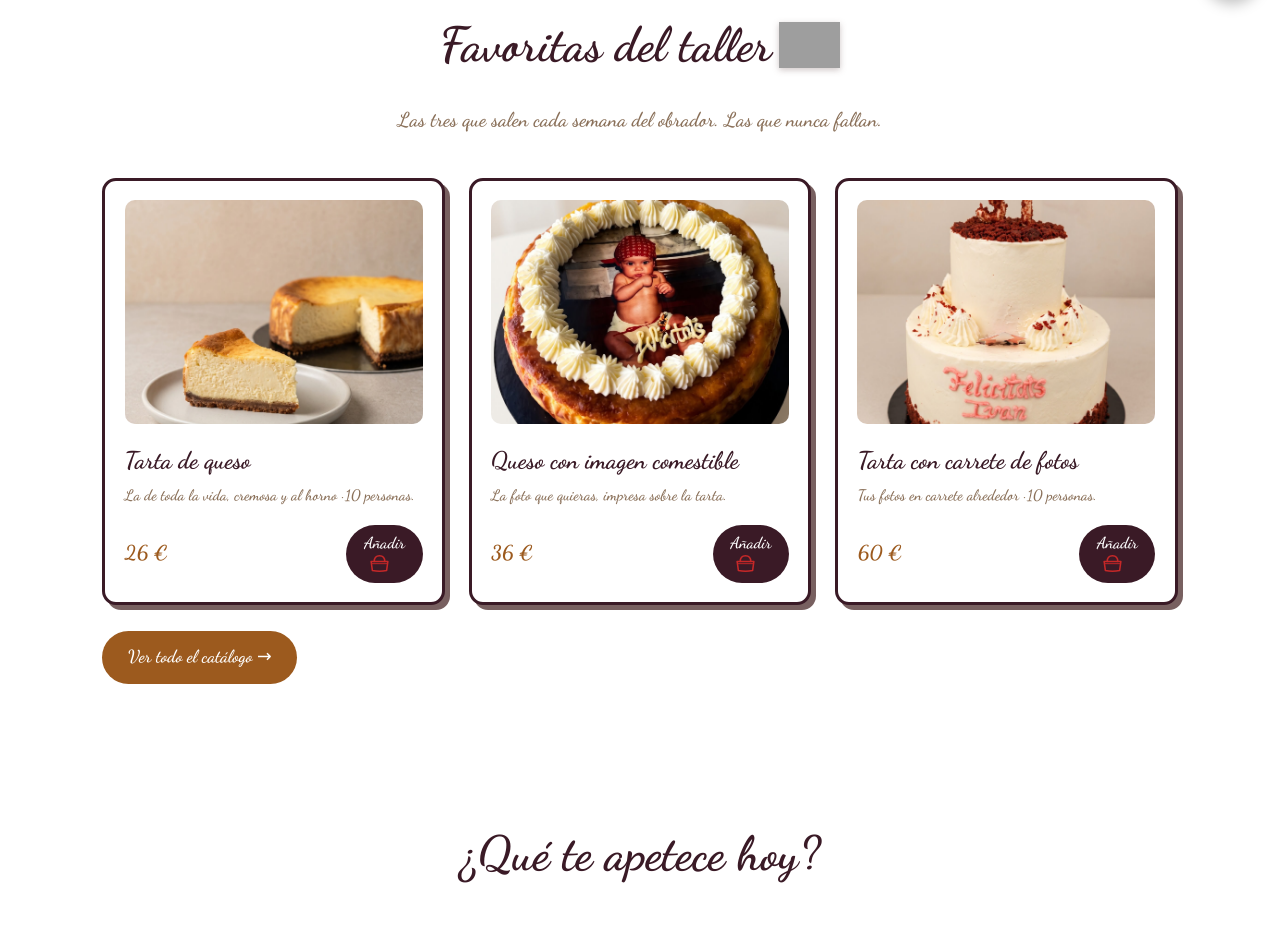
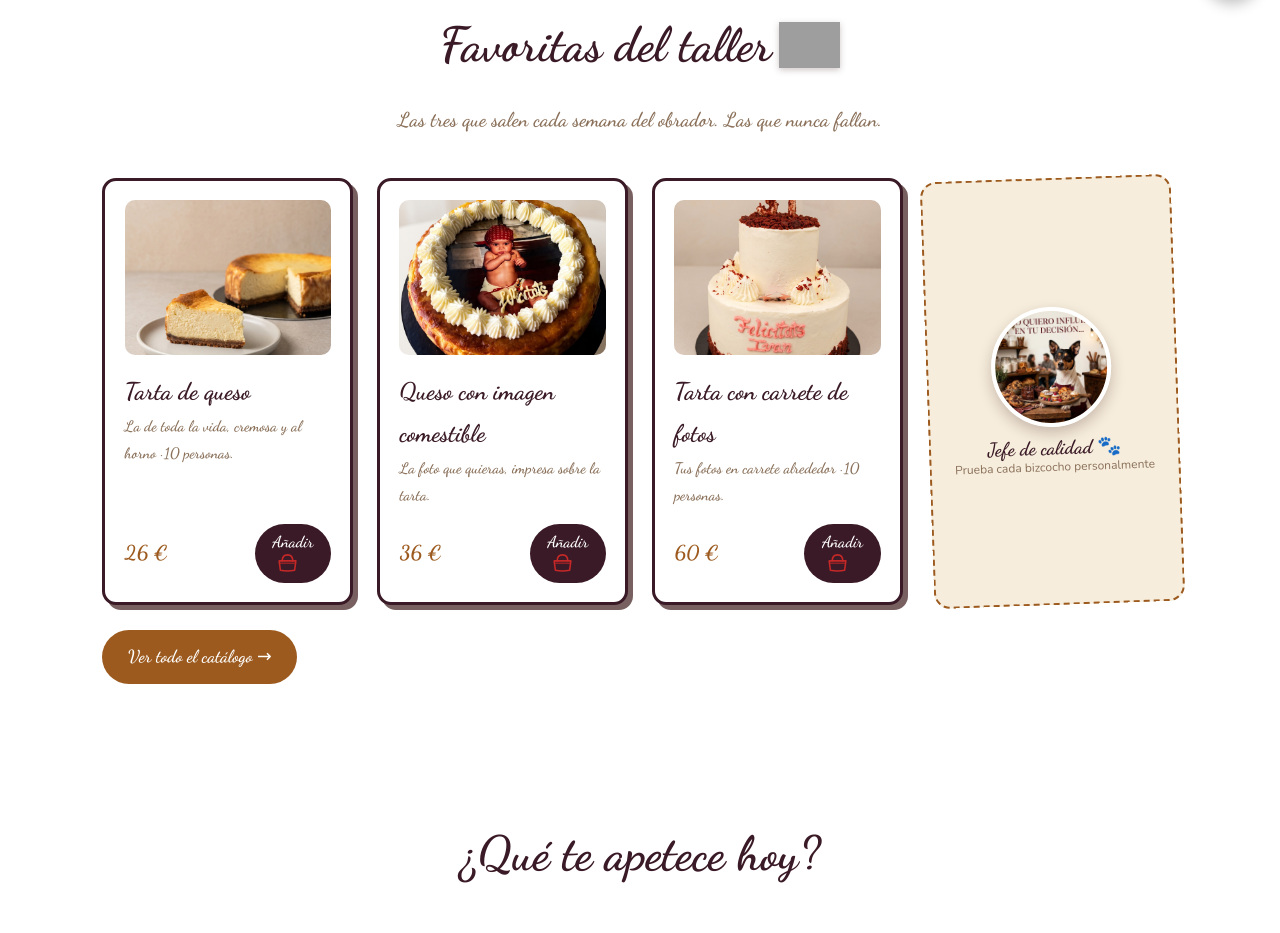
Before and after one commit to Dibaledesma/martarta, a plain HTML site: page index.html in a window 1280 px wide. Shown: the part 781-1714 px from the top of the page. Drawn offline with nearby package versions, Linux system fonts and the light colour scheme; grey boxes are pictures that could not be loaded.

Commit message:
feat: cajetilla del jefe de calidad (perro) en favoritas y catalogo (CSS v31)

```diff
--- a/css/estilos.css
+++ b/css/estilos.css
@@ -950,6 +950,30 @@ button.ficha-cat { cursor: pointer; font: inherit; }
 .ch-exito-icono { font-size: 3rem; }
 .ch-exito .boton { display: inline-block; margin-top: .8rem; text-decoration: none; }
 @media (max-width: 640px) { .fila-datos, .pago-opciones { grid-template-columns: 1fr; } }
+
+/* ================== CAJETILLA DEL JEFE DE CALIDAD (perro) ================== */
+.cajetilla-perro {
+    display: flex; flex-direction: column; align-items: center; justify-content: center;
+    gap: .55rem; padding: 1.1rem;
+    background: var(--rojo-suave);
+    border: 2px dashed var(--rojo);
+    border-radius: 16px;
+    transform: rotate(-2deg);
+    text-align: center;
+}
+.cajetilla-perro img {
+    width: 120px; height: 120px; object-fit: cover;
+    border-radius: 50%; border: 4px solid #fff;
+    box-shadow: 0 6px 14px rgba(63,29,29,.25);
+}
+.cajetilla-perro figcaption {
+    font-family: 'Dancing Script', cursive;
+    font-size: 1.2rem; font-weight: 700; color: var(--texto); line-height: 1.25;
+}
+.cajetilla-perro .mini {
+    display: block; font-family: 'Nunito', sans-serif;
+    font-size: .75rem; font-weight: 400; color: #8a7059;
+}
 @media (max-width: 640px) {
     html { font-size: 14px; }
     body { line-height: 1.6; }
@@ -984,4 +1008,6 @@ button.ficha-cat { cursor: pointer; font: inherit; }
 
     .pie-logo { font-size: 1.5rem; }
     .faq-item summary { font-size: 1rem; }
+    .cajetilla-perro img { width: 96px; height: 96px; }
+    .cajetilla-perro { transform: rotate(-1.5deg); }
 }
--- a/index.html
+++ b/index.html
@@ -18,7 +18,7 @@
     <link href="https://fonts.googleapis.com/css2?family=Dancing+Script:wght@600;700&family=Patrick+Hand&family=Nunito:wght@400;600;700&display=swap" rel="stylesheet">
     <link rel="icon" type="image/png" href="img/favicon.png">
 
-    <link rel="stylesheet" href="css/estilos.css?v=30">
+    <link rel="stylesheet" href="css/estilos.css?v=31">
 </head>
 <body>
 
@@ -92,6 +92,10 @@
                     <button class="boton boton-comprar">Añadir <img class="icono-btn" src="img/icono-cesta.svg" alt=""></button>
                 </div>
             </article>
+            <figure class="cajetilla-perro">
+                <img src="img/obrador.jpg" alt="El jefe de calidad de la obradora">
+                <figcaption>Jefe de calidad 🐾<span class="mini">Prueba cada bizcocho personalmente</span></figcaption>
+            </figure>
         </div>
         <p style="margin-top:1.6rem"><a href="tartas.html" class="boton boton-principal">Ver todo el catálogo →</a></p>
     </section>
```
Also changed, not shown: checkout.html (+1 -1 lines), demo.html (+1 -1 lines), factura.html (+1 -1 lines), tartas.html (+7 -1 lines), img/obrador.jpg (added).
